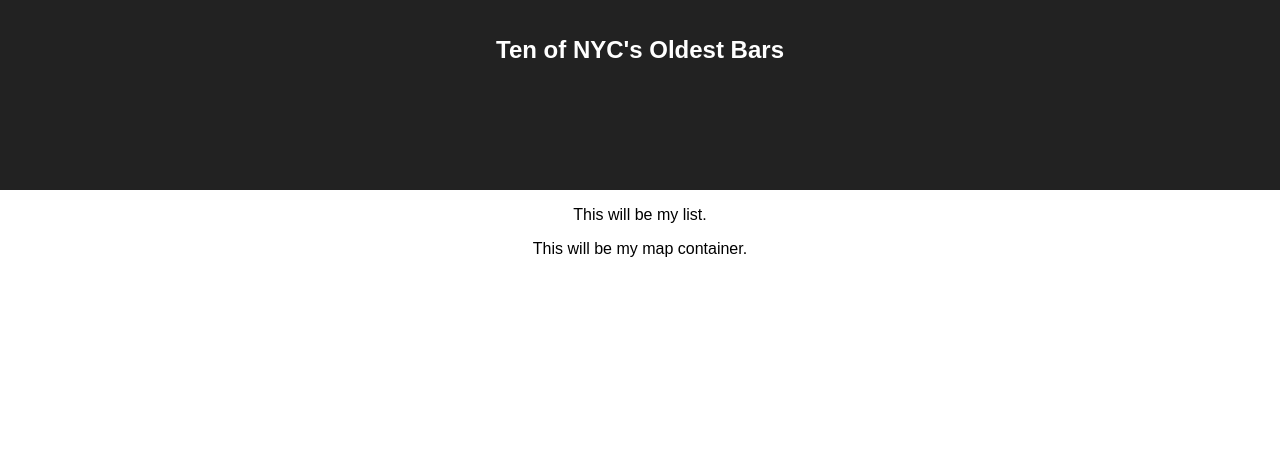
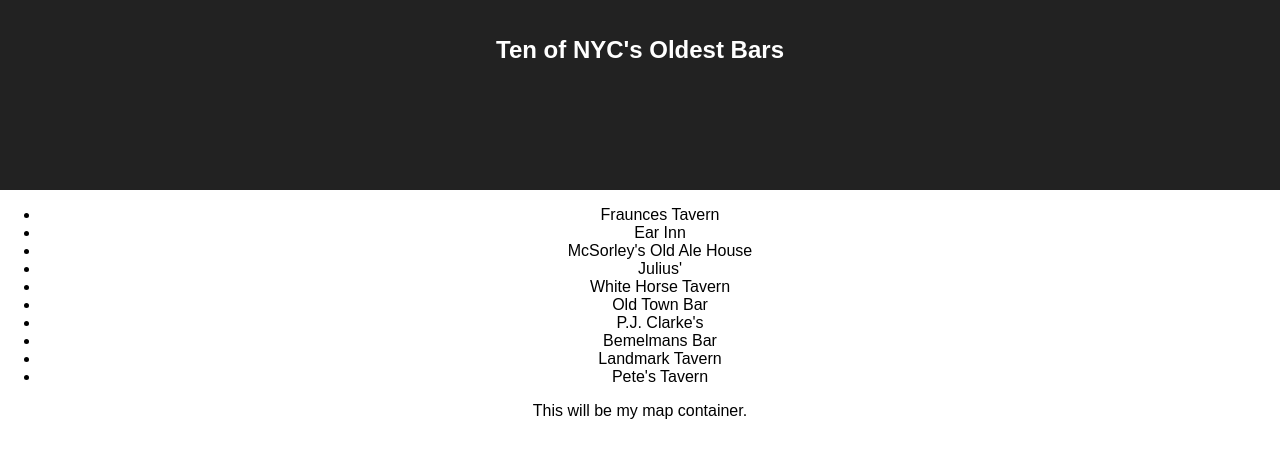
Before and after one commit to amyyf/neighborhood-map, a React (Create React App) app: page / in a window 1280 px wide. Shown: the top 458 px of the page. Built offline with nearby package versions, Linux system fonts and the light colour scheme.

Commit message:
feat: Added places data and rendered place names

```diff
--- a/src/App.js
+++ b/src/App.js
@@ -4,6 +4,74 @@
 import MapContainer from './MapContainer.js';
 
 class App extends Component {
+  constructor (props) {
+    super(props);
+    this.state = {
+      places: [
+        {
+          name: 'Fraunces Tavern',
+          id: '507f06e9e4b0d2368fcbada4',
+          lat: '40.70352594119276',
+          lng: '-74.01139528322373'
+        },
+        {
+          name: 'Ear Inn',
+          id: '3fd66200f964a52071e61ee3',
+          lat: '40.726083607871615',
+          lng: '-74.00948307272056'
+        },
+        {
+          name: 'McSorley\'s Old Ale House',
+          id: '3fd66200f964a52058e41ee3',
+          lat: '40.728602348741525',
+          lng: '-73.98996152288103'
+        },
+        {
+          name: 'Julius\'',
+          id: '3fd66200f964a520efe61ee3',
+          lat: '40.73449699128521',
+          lng: '-74.00147997860874'
+        },
+        {
+          name: 'White Horse Tavern',
+          id: '3fd66200f964a52039eb1ee3',
+          lat: '40.73568541965826',
+          lng: '-74.00594379881144'
+        },
+        {
+          name: 'Old Town Bar',
+          id: '3fd66200f964a52067e91ee3',
+          lat: '40.737537',
+          lng: '-73.989302'
+        },
+        {
+          name: 'P.J. Clarke\'s',
+          id: '3fd66200f964a520fbe71ee3',
+          lat: '40.758937738691245',
+          lng: '-73.96846225850372'
+        },
+        {
+          name: 'Bemelmans Bar',
+          id: '3fd66200f964a520cdea1ee3',
+          lat: '40.77460663060093',
+          lng: '-73.96330814709152'
+        },
+        {
+          name: 'Landmark Tavern',
+          id: '3fd66200f964a5208be81ee3',
+          lat: '40.763350703245884',
+          lng: '-73.99647202623504'
+        },
+        {
+          name: 'Pete\'s Tavern',
+          id: '3fd66200f964a52068e31ee3',
+          lat: '40.73645856380347',
+          lng: '-73.98689116651353'
+        }
+      ]
+    };
+  }
+
   render () {
     return (
       <div className='App'>
@@ -11,7 +79,7 @@
           <h1 className='App-title'>Ten of NYC's Oldest Bars</h1>
         </header>
         <main>
-          <List />
+          <List places={this.state.places} />
           <MapContainer />
         </main>
       </div>
--- a/src/List.js
+++ b/src/List.js
@@ -2,10 +2,14 @@
 
 class List extends Component {
   render () {
+    const { places } = this.props;
+
     return (
-      <div>
-        <p>This will be my list.</p>
-      </div>
+      <ul>
+        {places.map(place => (
+          <li key={place.id}>{place.name}</li>
+        ))}
+      </ul>
     );
   }
 }
```
Also changed, not shown: src/data.json (added, +52 -0 lines).
